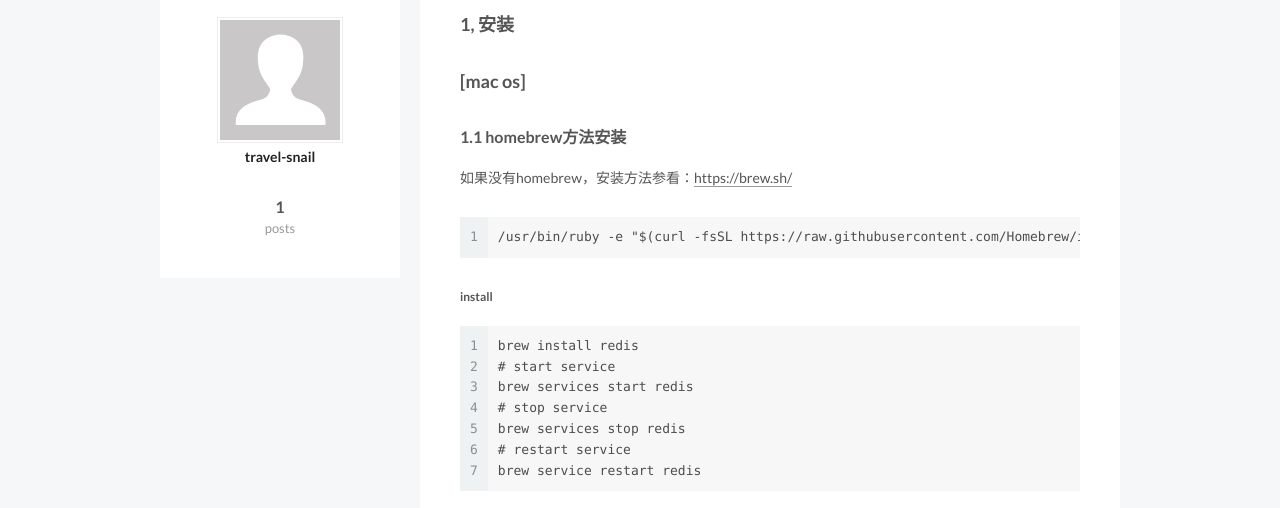
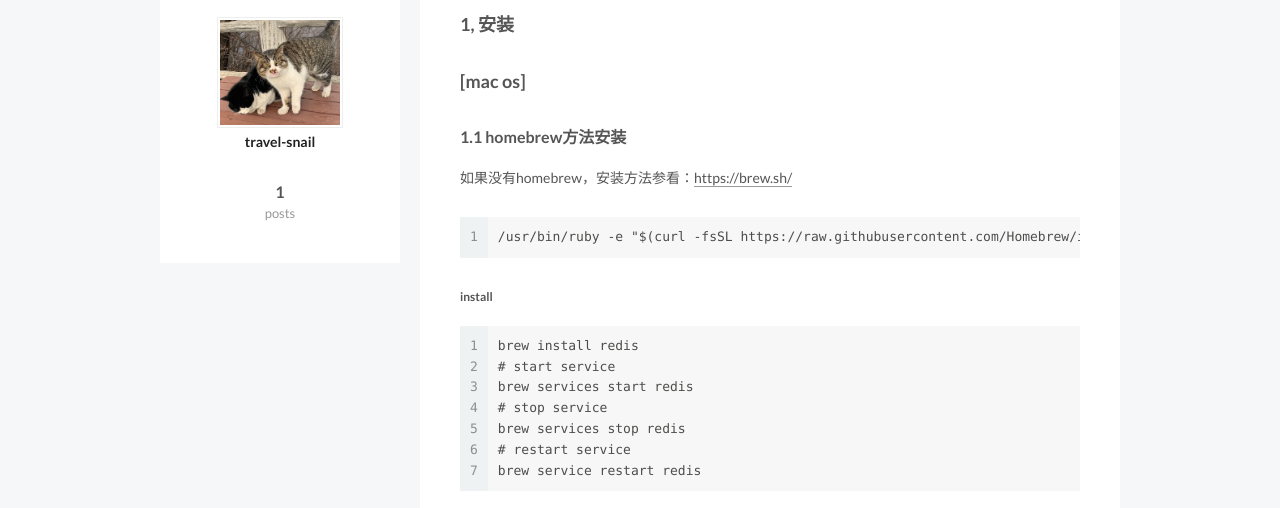
Before and after one commit to travel-snail/travel-snail.github.io, a plain HTML site: page 2020/01/07/redis/index.html in a window 1280 px wide. Both pictures are taken after a click on the item "Overview". Shown: the part 261-769 px from the top of the page. Drawn offline with Linux system fonts and the light colour scheme.

Commit message:
Site updated: 2020-01-07 07:12:54

```diff
--- a/2020/01/07/redis/index.html
+++ b/2020/01/07/redis/index.html
@@ -245,7 +245,7 @@
     <span hidden itemprop="author" itemscope itemtype="http://schema.org/Person">
       <meta itemprop="name" content="travel-snail">
       <meta itemprop="description" content="">
-      <meta itemprop="image" content="/images/avatar.gif">
+      <meta itemprop="image" content="/uploads/avatar.png">
     </span>
 
     <span hidden itemprop="publisher" itemscope itemtype="http://schema.org/Organization">
@@ -405,7 +405,7 @@
       <section class="site-overview sidebar-panel">
         <div class="site-author motion-element" itemprop="author" itemscope itemtype="http://schema.org/Person">
           <img class="site-author-image" itemprop="image"
-               src="/images/avatar.gif"
+               src="/uploads/avatar.png"
                alt="travel-snail" />
           <p class="site-author-name" itemprop="name">travel-snail</p>
 
```
Also changed, not shown: archives/2020/01/index.html (+1 -1 lines), archives/2020/index.html (+1 -1 lines), archives/index.html (+1 -1 lines), index.html (+2 -2 lines), uploads/avatar.jpg (added), uploads/avatar.png (added).
